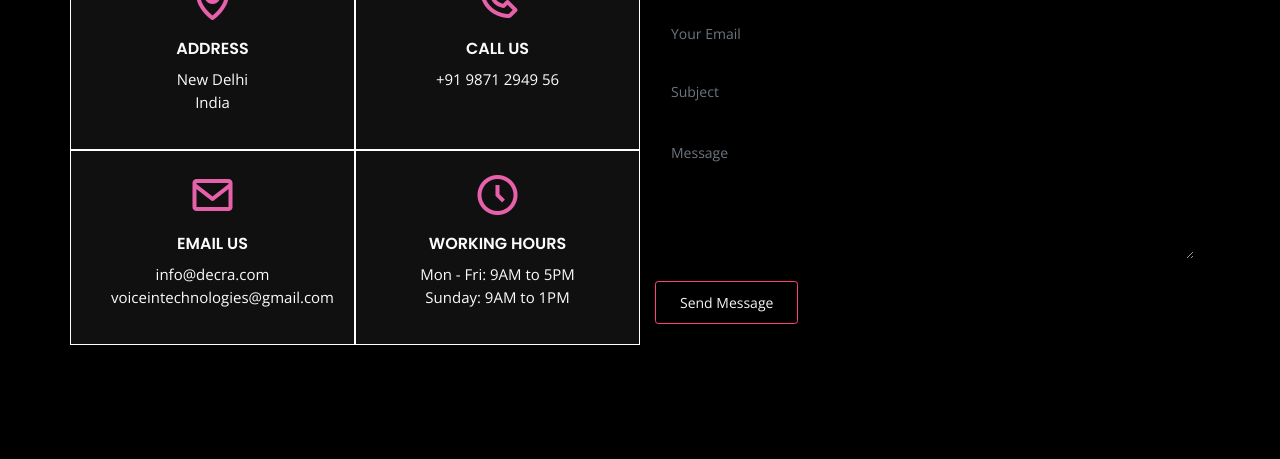
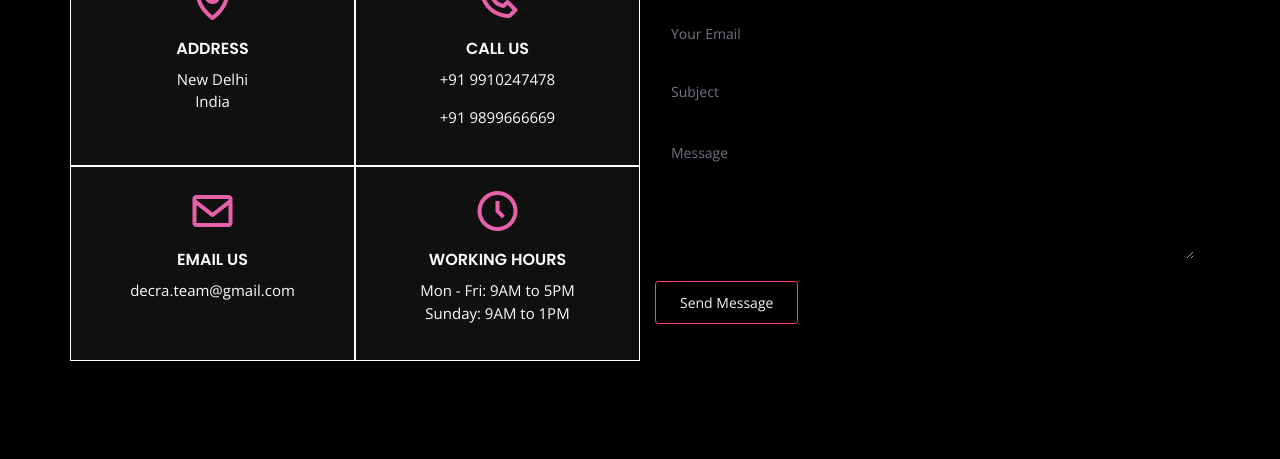
Before and after one commit to AkshanshNOVOSTACK/decra_website, a plain HTML site: page index.html in a window 1280 px wide. Shown: the part 4757-5216 px from the top of the page. Drawn offline with nearby package versions, Linux system fonts and the light colour scheme.

Commit message:
changed app scs with correct numbers

```diff
--- a/index.html
+++ b/index.html
@@ -302,12 +302,13 @@
               <div class="col-lg-6 info" data-aos="fade-up" data-aos-delay="100">
                 <i class="bx bx-phone"></i>
                 <h4>Call Us</h4>
-                <p>+91 9871 2949 56</p>
+                <p>+91 9910247478</p>
+                <p>+91 9899666669</p>
               </div>
               <div class="col-lg-6 info" data-aos="fade-up" data-aos-delay="200">
                 <i class="bx bx-envelope"></i>
                 <h4>Email Us</h4>
-                <p>info@decra.com<br>voiceintechnologies@gmail.com</p>
+                <p>decra.team@gmail.com</p>
               </div>
               <div class="col-lg-6 info" data-aos="fade-up" data-aos-delay="300">
                 <i class="bx bx-time-five"></i>
@@ -364,7 +365,7 @@
             <p>
               New Delhi <br>
               India<br><br>
-              <strong>Email:</strong> info@decra.com<br>
+              <strong>Email:</strong> decra.team@gmail.com<br>
             </p>
           </div>
 
```
Also changed, not shown: assets/img/details-2.png, assets/img/details-3.png, assets/img/details.png, assets/tutorials/custom_2.png, assets/tutorials/custom_3.png, assets/tutorials/custom_4.png, 4 other files.
